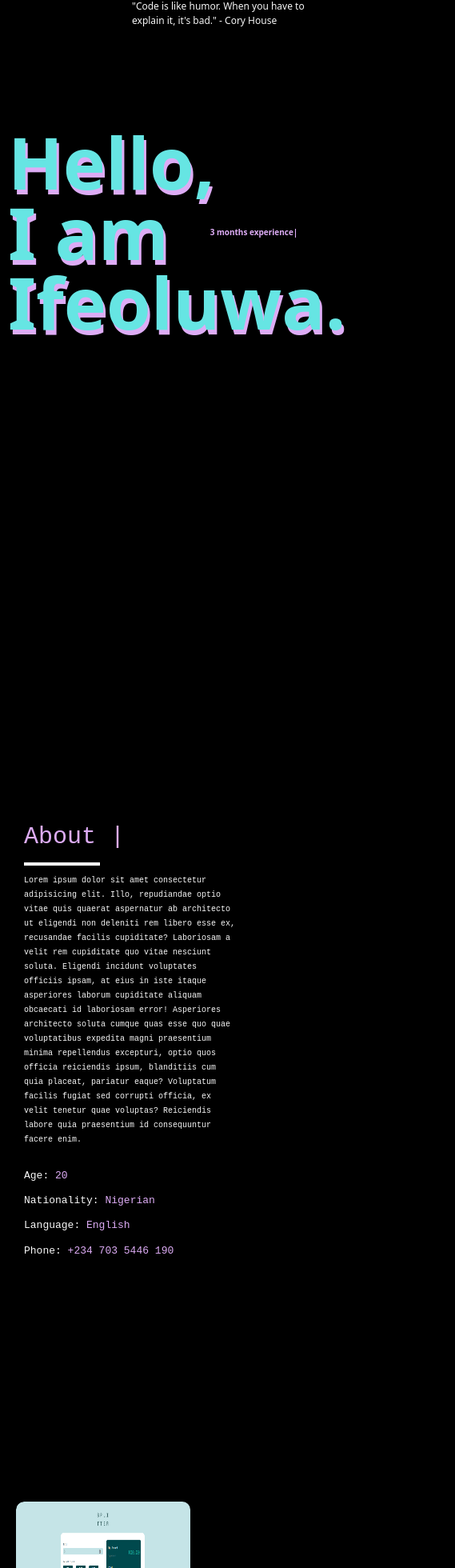
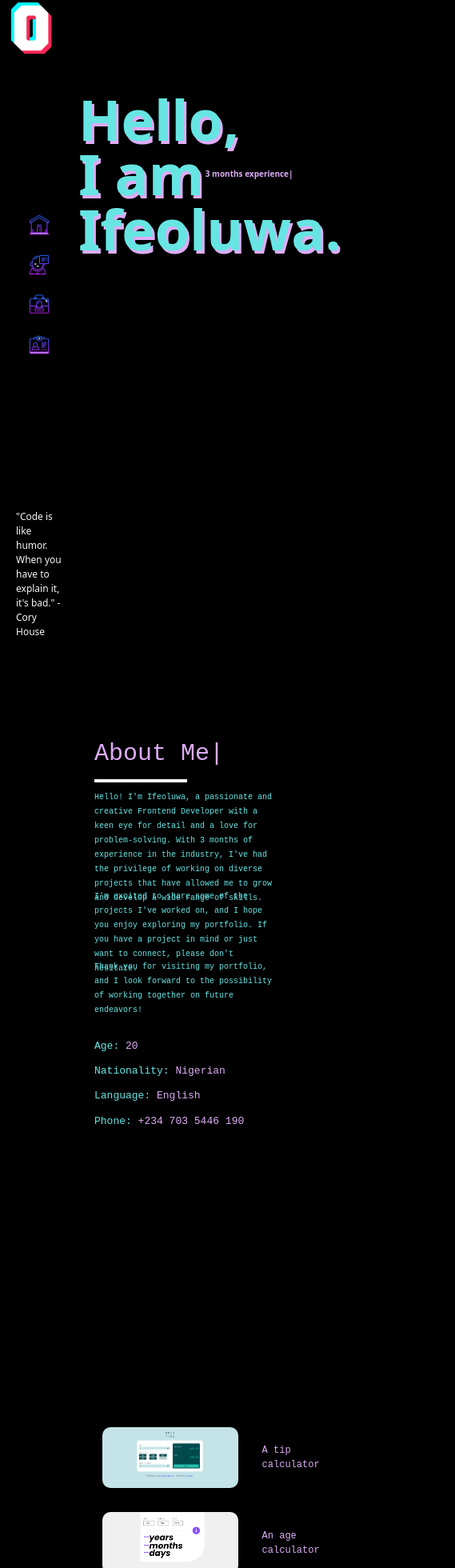
Before and after one commit to oyeyemiife/portfolio-Project, a React (Vite) app in the folder Project/: page / in a window 390 px wide. Shown: the part 25-1985 px from the top of the page at 80% size, 569 px wide, since content can reach past the window. Built offline with nearby package versions, Linux system fonts and the light colour scheme; the HTML template or start-up script is replaced by a standard one.

Commit message:
main-changes

```diff
--- a/Project/src/Components/Navbar.css
+++ b/Project/src/Components/Navbar.css
@@ -6,6 +6,7 @@
   width: 30px;
   position: relative;
 }
+
 .link::after{
   content: '';
   width: 0;
@@ -44,27 +45,25 @@
   font-size: 12px;
   font-weight: 300;
 }
-@media screen and (max-width: 650px) {
+@media screen and (max-width: 500px) {
   .outer {
-    display: flex;
-    flex-direction: row;
-    height: 10vh;
-    width: 100%;
-    padding: 5px 5px;
+    width: 25vw;
   }
-  .img{
-    display: none;
-  }
-  .outer-inner{
-    display: flex;
-    flex-direction: row;
-  }
-  .inner {
-    display: flex;
-    flex-direction: row;
+  .img {
+    width: 100px;
+    position: relative;
+    animation: bounce 2s infinite;
   }
 
-  .link {
-    margin: 0 20px;
+  @keyframes bounce {
+    0%, 20%, 50%, 80%, 100% {
+      transform: translateY(0);
+    }
+    40% {
+      transform: translateY(-30px);
+    }
+    60% {
+      transform: translateY(-15px);
+    }
   }
 }
--- a/Project/src/Pages/About.css
+++ b/Project/src/Pages/About.css
@@ -2,7 +2,7 @@
     padding: 40px;
     width: 87vw;
     align-items: center;
-    color: #f7f7f7;
+    color: #66e5e3;
     font-family:'Courier New', Courier, monospace;
 }
 .about span{
@@ -152,10 +152,9 @@
 
 @media screen and (max-width: 650px) {
     .about{
-        margin-right: 30px;
-        padding: 60px;
+        margin-left: 90px;
         height: 100vh;
-        width: 100vw;
+        width: 80vw;
     }
     .text p{
         margin-top: -20px;
@@ -172,7 +171,7 @@
         display: none;
     }
     .hr{
-        width: 35%;
+        width: 50%;
         border: solid 2px;
     }
 }
--- a/Project/src/Pages/About.jsx
+++ b/Project/src/Pages/About.jsx
@@ -33,7 +33,9 @@ const About = () => {
             />
             <hr className='hr' />
           </h1>
-          <p>Lorem ipsum dolor sit amet consectetur adipisicing elit. Illo, repudiandae optio vitae quis quaerat aspernatur ab architecto ut eligendi non deleniti rem libero esse ex, recusandae facilis cupiditate? Laboriosam a velit rem cupiditate quo vitae nesciunt soluta. Eligendi incidunt voluptates officiis ipsam, at eius in iste itaque asperiores laborum cupiditate aliquam obcaecati id laboriosam error! Asperiores architecto soluta cumque quas esse quo quae voluptatibus expedita magni praesentium minima repellendus excepturi, optio quos officia reiciendis ipsum, blanditiis cum quia placeat, pariatur eaque? Voluptatum facilis fugiat sed corrupti officia, ex velit tenetur quae voluptas? Reiciendis labore quia praesentium id consequuntur facere enim.</p>
+          <p>Hello! I'm Ifeoluwa, a passionate and creative Frontend Developer with a keen eye for detail and a love for problem-solving. With 3 months of experience in the industry, I've had the privilege of working on diverse projects that have allowed me to grow and develop a wide range of skills. </p>
+          <p>I'm excited to share some of the projects I've worked on, and I hope you enjoy exploring my portfolio. If you have a project in mind or just want to connect, please don't hesitate.</p>
+          <p>Thank you for visiting my portfolio, and I look forward to the possibility of working together on future endeavors!</p>
               <div id='services'>
                 <div className='container'>
                   <div className="services-list">
--- a/Project/src/Pages/Contact.css
+++ b/Project/src/Pages/Contact.css
@@ -83,6 +83,8 @@ hr{
 }
 @media screen and (max-width: 650px) {
     #contacts{
-       padding-top: 80px;
+        margin-left: 90px;
+        height: 100vh;
+        width: 80vw;
     }
 }
--- a/Project/src/Pages/Contact.jsx
+++ b/Project/src/Pages/Contact.jsx
@@ -13,10 +13,10 @@ const Contact = () => {
         <div>
           <p className='text-3xl font-semibold'>Contact me</p>
           <p className='text-2xl text-pink-200'>Have a Project in Mind?</p>
-          <p className='text-2xl'>Lorem ipsum dolor sit amet consectetur adipisicing elit. Suscipit pariatur similique laudantium iure. Fugit eveniet, itaque doloremque incidunt vel, voluptatum in fugiat quam, dicta molestias facere eius saepe aliquid sed.</p>
+          <p className='text-2xl'>I look forward to the possibility of working together on future endeavors!</p>
           </div>
-          <div className='sm:flex sm:justify-between hidden'>
-          <div className=' grid justify-between'>
+          <div className='sm:grid sm:gap-4 hidden'>
+          <div className=' sm:flex sm:justify-between '>
             <input className='text-2xl border-2 rounded-3xl p-2' type="text" placeholder='Enter your name' />
             <input className='text-2xl border-2 rounded-3xl p-2' type="text" placeholder='Company(Optional)' />
             <input className='text-2xl border-2 rounded-3xl p-2' type="email" placeholder='Enter your Email' />
@@ -73,7 +73,7 @@ const Contact = () => {
                     <div className='sb-footer-below'>
                         <div className='sb-footer-copyright'>
                             <p>
-                                @{new Date().getFullYear()} CodeInn.All right reserved.
+                               @{new Date().getFullYear()} CodeInn.All right reserved.
                             </p>
                   <div className='sb-footer-below-links'>
                     <a href="/terms"> <div> <p>Terms & Conditions</p></div></a>
--- a/Project/src/Pages/Home.css
+++ b/Project/src/Pages/Home.css
@@ -25,15 +25,16 @@
 }
 @media screen and (max-width: 650px) {
     .home{
-        margin-top: 20%;
-        padding: 40px;
-        transform-style: preserve-3d;
-        animation: fadeIn 6s forwards;
+        margin-left: 80px;
+        height: 100vh;
+        width: 80vw;
+        padding-top: 20%;
+
     }
     .h1{
         color: #66e5e3;
-        font-size: 90px;
-        text-shadow: 3px 6px #ddacf5;
+        font-size: 70px;
+        text-shadow: 3px 4px #ddacf5;
     }
     .h1 span{
         font-size:10px;
--- a/Project/src/Pages/Portfolio.css
+++ b/Project/src/Pages/Portfolio.css
@@ -59,6 +59,9 @@
 .works{
     display: none;
 }
+.phone{
+    display: none;
+}
 .btn{
     color: #66e5e3;
     display: block;
@@ -76,33 +79,46 @@
 
 @media screen and (max-width: 650px) {
     #portfolio{
-        padding-top: 130px;
-        height: 90vh;
-        width: 100vw;
+        padding-top: 30%;
+        margin-left: 90px;
+        height: 100vh;
+        width: 80vw;
     }
 .work-list{
-        display: grid;
-        flex-direction: row;
-        grid-template-columns: repeat(auto-fit, minmax(200px,1fr));
-        grid-gap: 15px 1px;
-    }
-    .work img{
-        width:75%;
-     }
-    .layer{
     display: none;
 }
-    .works{
-        font-size: 15px;
-        display: grid;
-        color: #66e5e3;
+.phone{
+    display: flex;
+    flex-direction: column;
+    gap: 30px;
+    color: #ddacf5;
 }
-    .works{
-        display: grid;
+.phone img{
+    border-radius: 10px;
+}
+.phone {
+    position: relative;
+    animation: bounce 2s infinite;
+  }
+
+  @keyframes bounce {
+    0%, 20%, 50%, 80%, 100% {
+      transform: translateY(0);
+    }
+    40% {
+      transform: translateY(-30px);
+    }
+    60% {
+      transform: translateY(-15px);
+    }
+  }
+  .phone div{
+    display: flex;
+    gap: 30px;
     align-items: center;
 }
-    .btn{
-        margin-left: 2px;
+.phone p{
+    font-size: 12px;
+    font-weight: 300;
 }
-
 }
--- a/Project/src/Pages/Portfolio.jsx
+++ b/Project/src/Pages/Portfolio.jsx
@@ -14,10 +14,7 @@ const Portfolio = () => {
             <div className="layer">
               <h3>Tip Calculator</h3>
               <p>
-                Lorem ipsum dolor sit amet, consectetur adipisicing elit. At
-                esse beatae nihil sequi cupiditate neque nobis voluptatum
-                placeat veritatis assumenda? Fuga omnis placeat doloremque
-                debitis, nemo nostrum ex illum culpa.
+              A tip calculator is a tool to quickly figure out how much to tip service workers, like restaurant servers, based on the bill amount and chosen tip percentage. It simplifies the process and ensures fair compensation.
               </p>
             </div>
           </div>
@@ -26,10 +23,7 @@ const Portfolio = () => {
             <div className="layer">
               <h3>Age Calculator</h3>
               <p>
-                Lorem ipsum dolor sit amet, consectetur adipisicing elit. At
-                esse beatae nihil sequi cupiditate neque nobis voluptatum
-                placeat veritatis assumenda? Fuga omnis placeat doloremque
-                debitis, nemo nostrum ex illum culpa.
+              An age calculator is a tool or application that helps determine a person's age. Users typically input their birthdate, and the age calculator computes their current age based on the date of birth and the current date. It's a simple yet useful tool for various purposes, including age verification, age-related calculations, or even just for fun.
               </p>
             </div>
           </div>
@@ -38,25 +32,24 @@ const Portfolio = () => {
             <div className="layer">
               <h3>FAQ</h3>
               <p>
-                Lorem ipsum dolor sit amet, consectetur adipisicing elit. At
-                esse beatae nihil sequi cupiditate neque nobis voluptatum
-                placeat veritatis assumenda? Fuga omnis placeat doloremque
-                debitis, nemo nostrum ex illum culpa.
+              FAQ stands for "Frequently Asked Questions." It refers to a list of common questions and their respective answers on a particular topic, product, service, or website. FAQs are designed to provide quick and helpful information to users by addressing inquiries that are commonly raised.
               </p>
             </div>
           </div>
-          <div className="works">
-            <div className="works">
-              <p>Tip Calculator</p>
-              <p>Age Calculator</p>
-              <p>FAQ</p>
-            </div>
-            <div className="btn">
-              <a href="https://github.com/oyeyemiife/Tip-Calculator">
-                See More
-              </a>
-            </div>
-          </div>
+        </div>
+      </div>
+      <div className="phone">
+        <div>
+          <img src={tip} alt="" />
+          <p>A tip calculator</p>
+        </div>
+        <div>
+        <img src={age} alt="" />
+        <p>An age calculator</p>
+        </div>
+        <div>
+        <img src={faq} alt="" />
+        <p>Frequently Asked Questions</p>
         </div>
       </div>
     </div>
```
Lines whose indentation alone changed are shown as unchanged.
